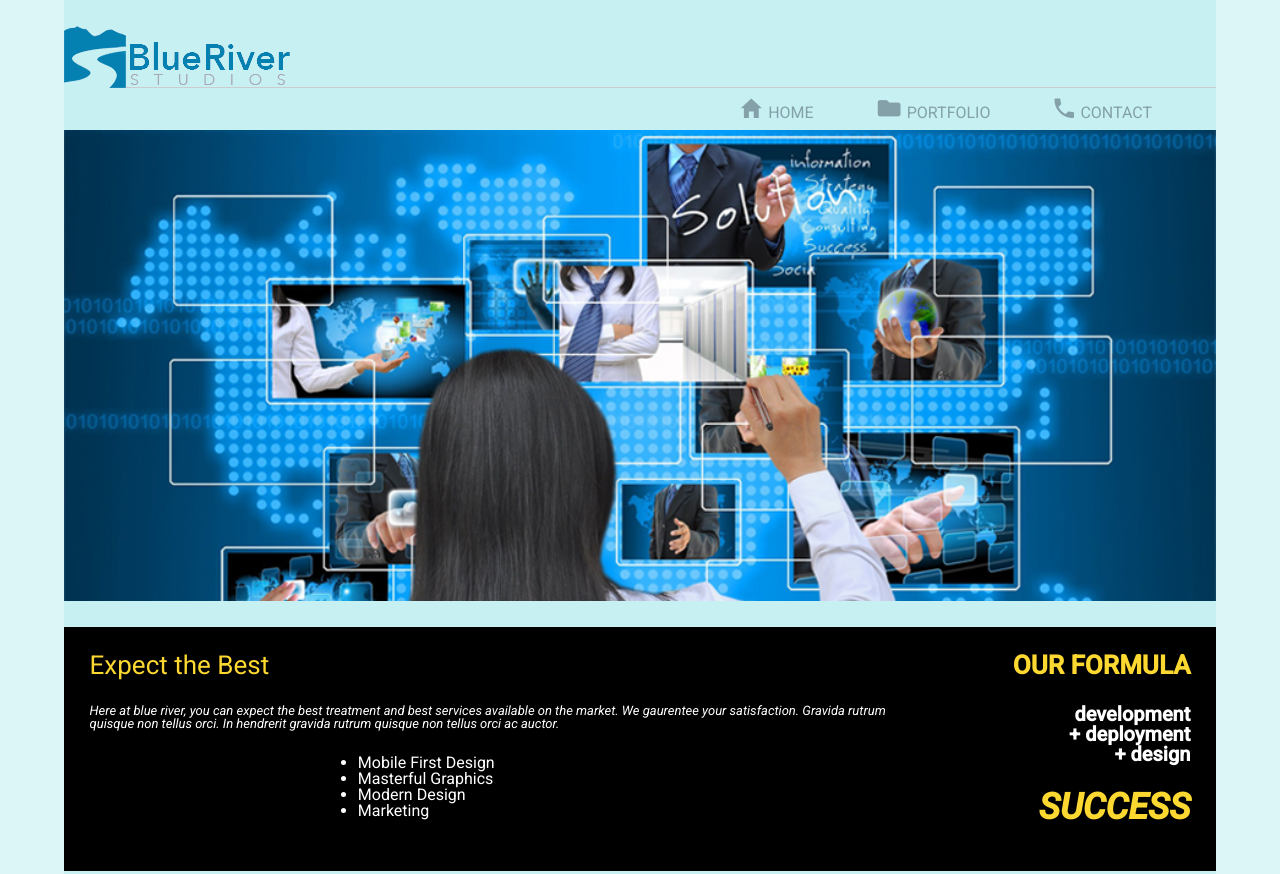
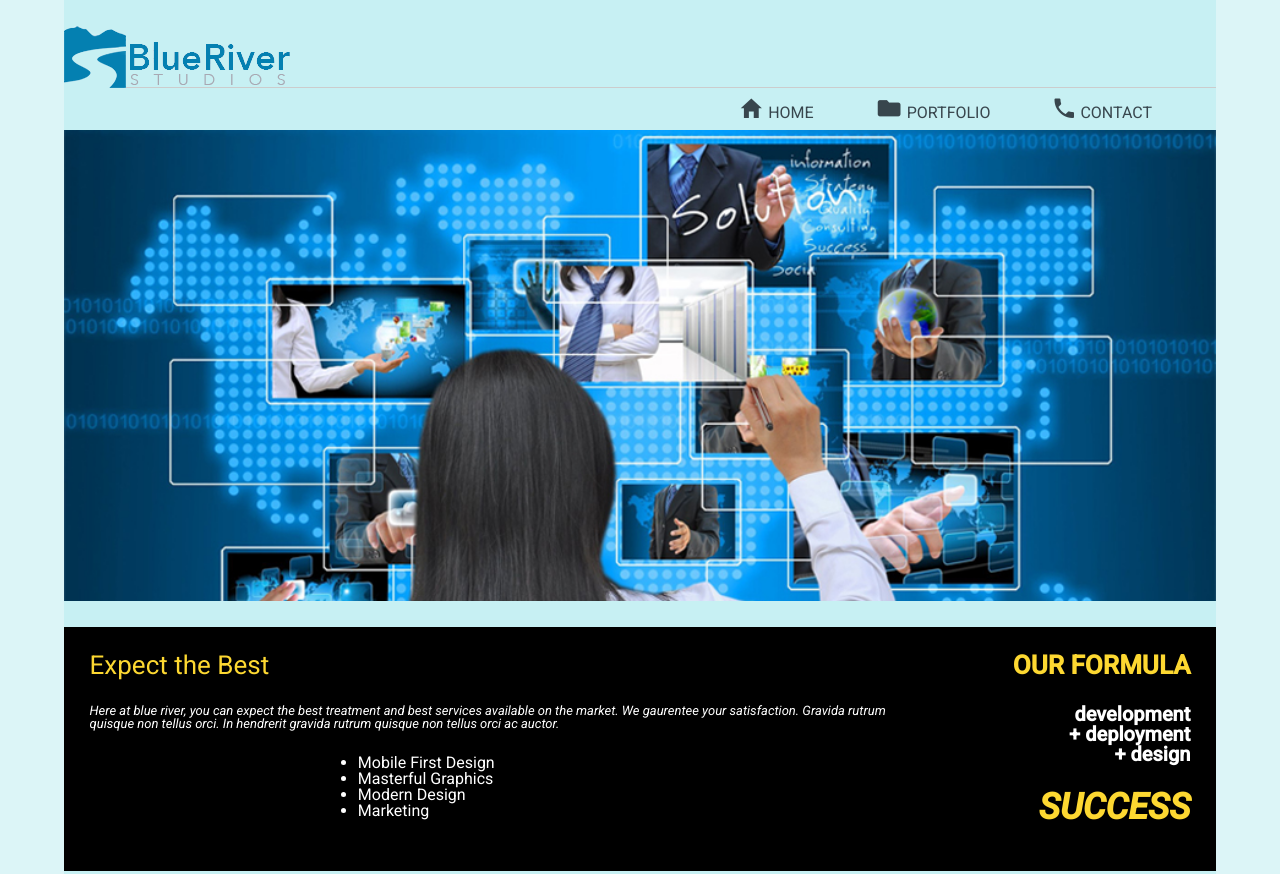
Before and after one commit to WebforURobertLewis/DGM2740-Unit15-JobPreparation, a plain HTML site: page index.html in a window 1280 px wide. Shown: the top 874 px of the page. Drawn offline with nearby package versions, Linux system fonts and the light colour scheme.

Commit message:
fixed minor things

```diff
--- a/scss/_small.scss
+++ b/scss/_small.scss
@@ -55,7 +55,7 @@ li a:hover{
         }
         a{
             text-decoration: none;
-            color: rgba(52, 68, 83, 0.459);
+            color: rgba(27, 36, 44, 0.836);
 
         }
         i{
@@ -101,6 +101,7 @@ main{
     img{
         width: 100%;
         margin-bottom: $gutter;
+        max-width: 1152px;
     }
         background-color: lighten($primaryColor, 50%);
     div#div1{
```
Also changed, not shown: css/styles.css, 1 other file.
